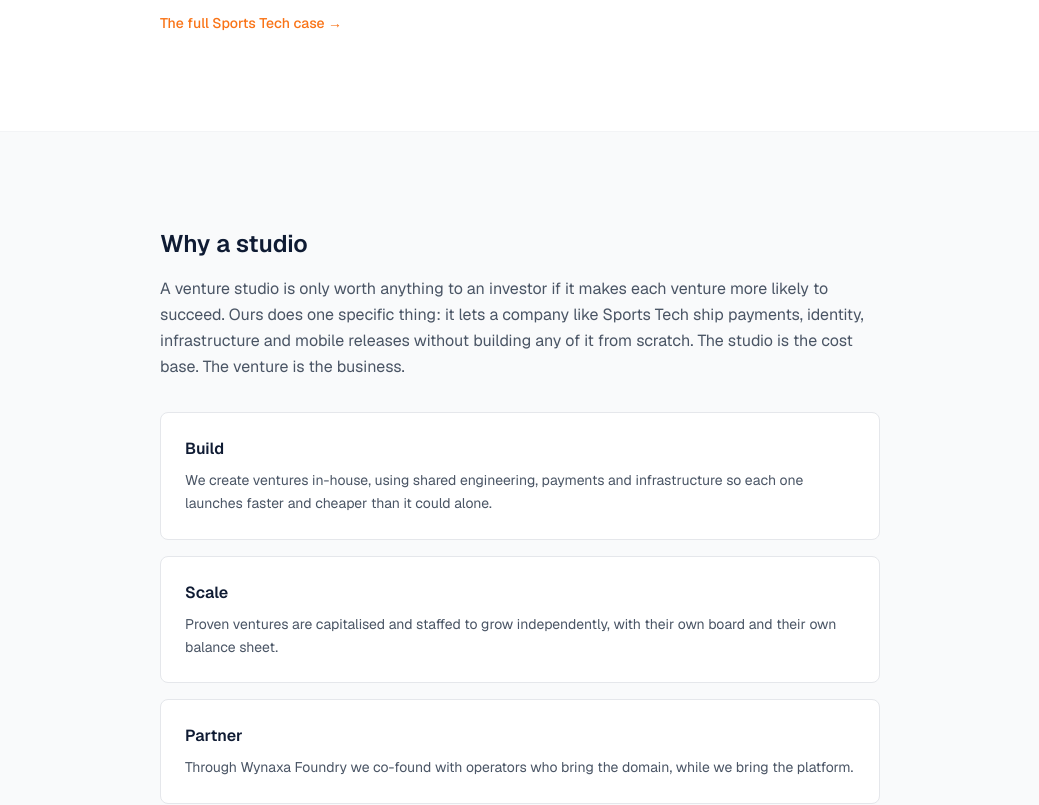
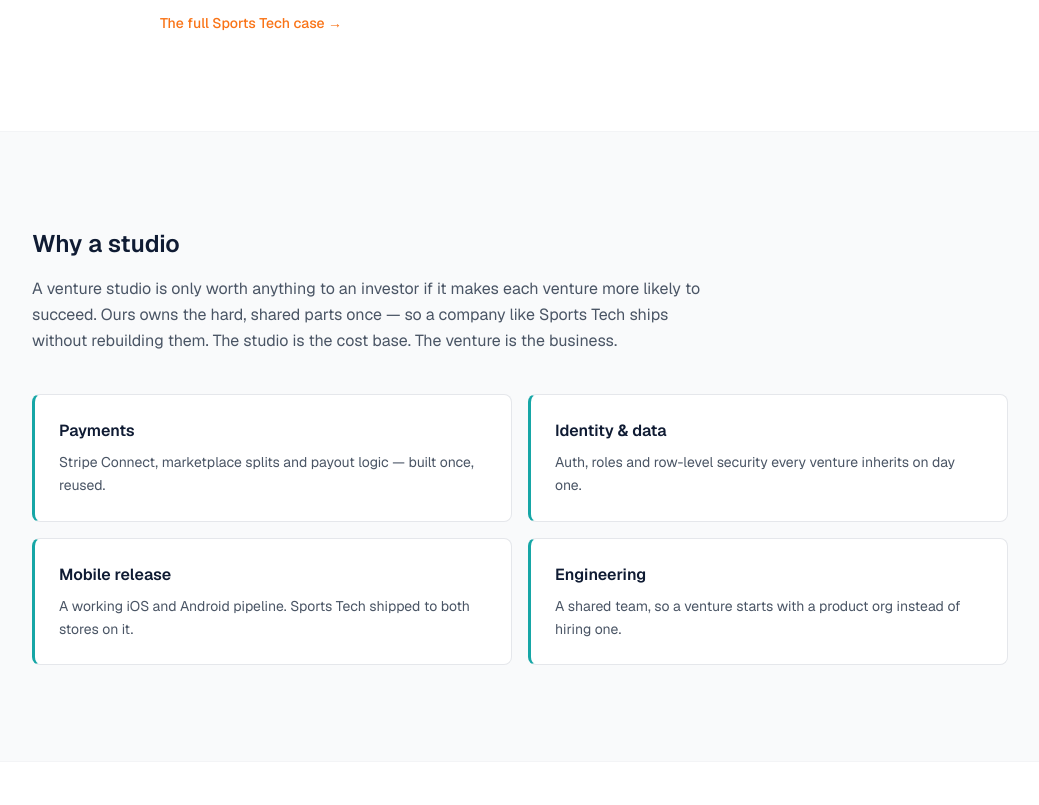
Before and after one commit to WYNAXA/Wynaxa, a Next.js app: page /investment in a window 1280 px wide. Shown: the part 1180-1985 px from the top of the page, without its empty margins (120-1159 px from the left). Built offline with nearby package versions, Linux system fonts and the light colour scheme.

Commit message:
Investment: replace Why-a-studio pillars with capability cards, teal accent

```diff
--- a/app/investment/page.tsx
+++ b/app/investment/page.tsx
@@ -80,20 +80,6 @@ const PIPELINE = [
   },
 ];
 
-const MODEL = [
-  {
-    title: "Build",
-    desc: "We create ventures in-house, using shared engineering, payments and infrastructure so each one launches faster and cheaper than it could alone.",
-  },
-  {
-    title: "Scale",
-    desc: "Proven ventures are capitalised and staffed to grow independently, with their own board and their own balance sheet.",
-  },
-  {
-    title: "Partner",
-    desc: "Through Wynaxa Foundry we co-found with operators who bring the domain, while we bring the platform.",
-  },
-];
 
 export default function InvestmentPage() {
   return (
@@ -167,32 +153,30 @@ export default function InvestmentPage() {
         </div>
       </section>
 
-      {/* -------------------------------------------------------------- MODEL */}
+      {/* MODEL */}
       <section className="border-b border-gray-100 bg-gray-50">
-        <div className="mx-auto max-w-3xl px-6 py-24">
-          <h2 className="text-2xl font-semibold text-[#0F1B33]">
-            Why a studio
-          </h2>
-          <p className="mt-4 leading-relaxed text-gray-600">
-            A venture studio is only worth anything to an investor if it makes
-            each venture more likely to succeed. Ours does one specific thing:
-            it lets a company like Sports Tech ship payments, identity,
-            infrastructure and mobile releases without building any of it from
-            scratch. The studio is the cost base. The venture is the business.
-          </p>
-
-          <div className="mt-8 space-y-4">
-            {MODEL.map((pillar) => (
-              <div
-                key={pillar.title}
-                className="rounded-lg border border-gray-200 bg-white p-6"
-              >
-                <h3 className="font-semibold text-[#0F1B33]">{pillar.title}</h3>
-                <p className="mt-2 text-sm leading-relaxed text-gray-600">
-                  {pillar.desc}
-                </p>
-              </div>
-            ))}
+        <div className="mx-auto max-w-5xl px-6 py-24">
+          <div className="max-w-2xl">
+            <h2 className="text-2xl font-semibold text-[#0F1B33]">Why a studio</h2>
+            <p className="mt-4 leading-relaxed text-gray-600">A venture studio is only worth anything to an investor if it makes each venture more likely to succeed. Ours owns the hard, shared parts once — so a company like Sports Tech ships without rebuilding them. The studio is the cost base. The venture is the business.</p>
+          </div>
+          <div className="mt-10 grid gap-4 sm:grid-cols-2">
+            <div className="rounded-lg border border-gray-200 bg-white p-6" style={{ borderLeftWidth: "3px", borderLeftColor: "#16A6A6" }}>
+              <h3 className="font-semibold text-[#0F1B33]">Payments</h3>
+              <p className="mt-2 text-sm leading-relaxed text-gray-600">Stripe Connect, marketplace splits and payout logic — built once, reused.</p>
+            </div>
+            <div className="rounded-lg border border-gray-200 bg-white p-6" style={{ borderLeftWidth: "3px", borderLeftColor: "#16A6A6" }}>
+              <h3 className="font-semibold text-[#0F1B33]">Identity &amp; data</h3>
+              <p className="mt-2 text-sm leading-relaxed text-gray-600">Auth, roles and row-level security every venture inherits on day one.</p>
+            </div>
+            <div className="rounded-lg border border-gray-200 bg-white p-6" style={{ borderLeftWidth: "3px", borderLeftColor: "#16A6A6" }}>
+              <h3 className="font-semibold text-[#0F1B33]">Mobile release</h3>
+              <p className="mt-2 text-sm leading-relaxed text-gray-600">A working iOS and Android pipeline. Sports Tech shipped to both stores on it.</p>
+            </div>
+            <div className="rounded-lg border border-gray-200 bg-white p-6" style={{ borderLeftWidth: "3px", borderLeftColor: "#16A6A6" }}>
+              <h3 className="font-semibold text-[#0F1B33]">Engineering</h3>
+              <p className="mt-2 text-sm leading-relaxed text-gray-600">A shared team, so a venture starts with a product org instead of hiring one.</p>
+            </div>
           </div>
         </div>
       </section>
```
